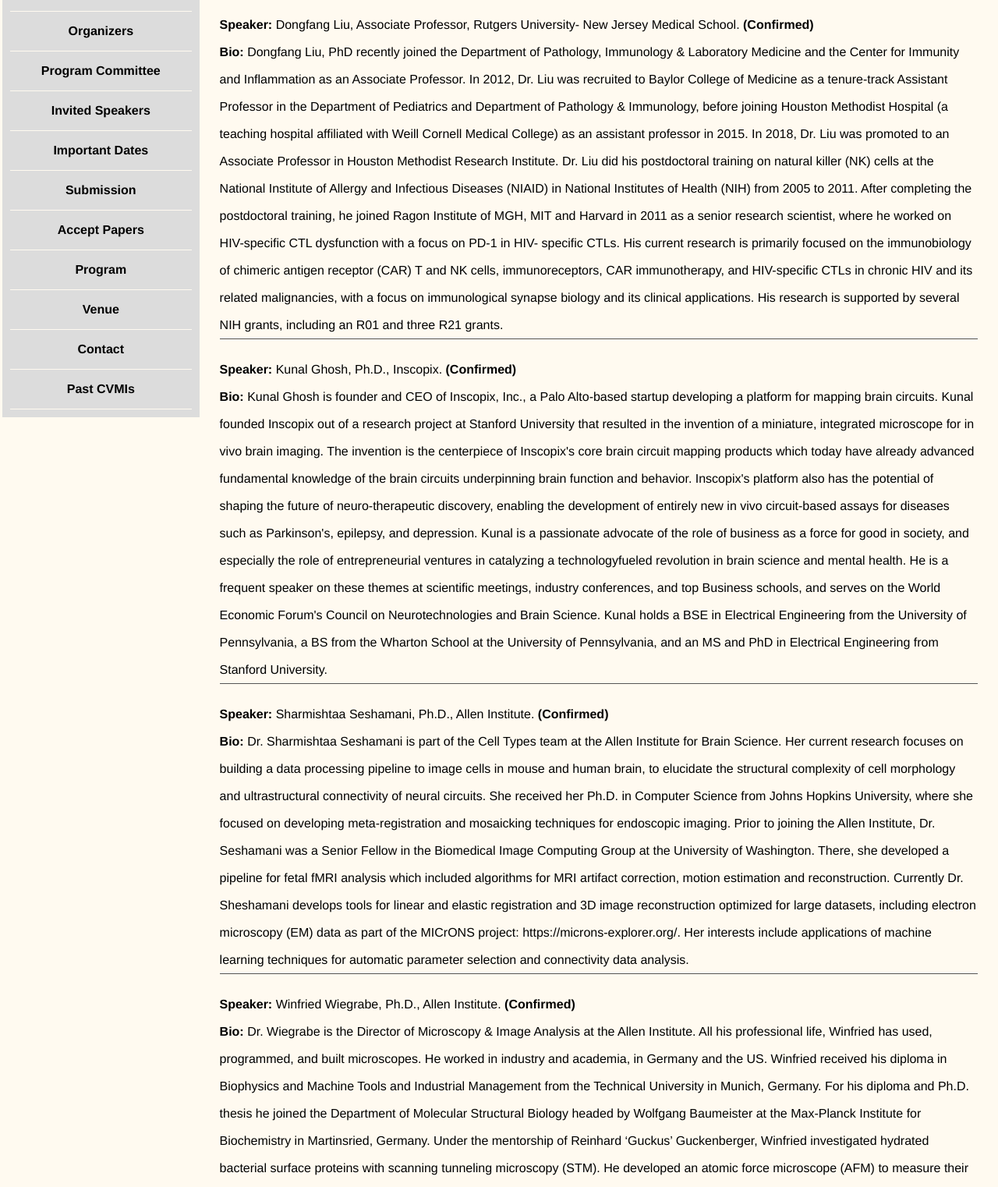
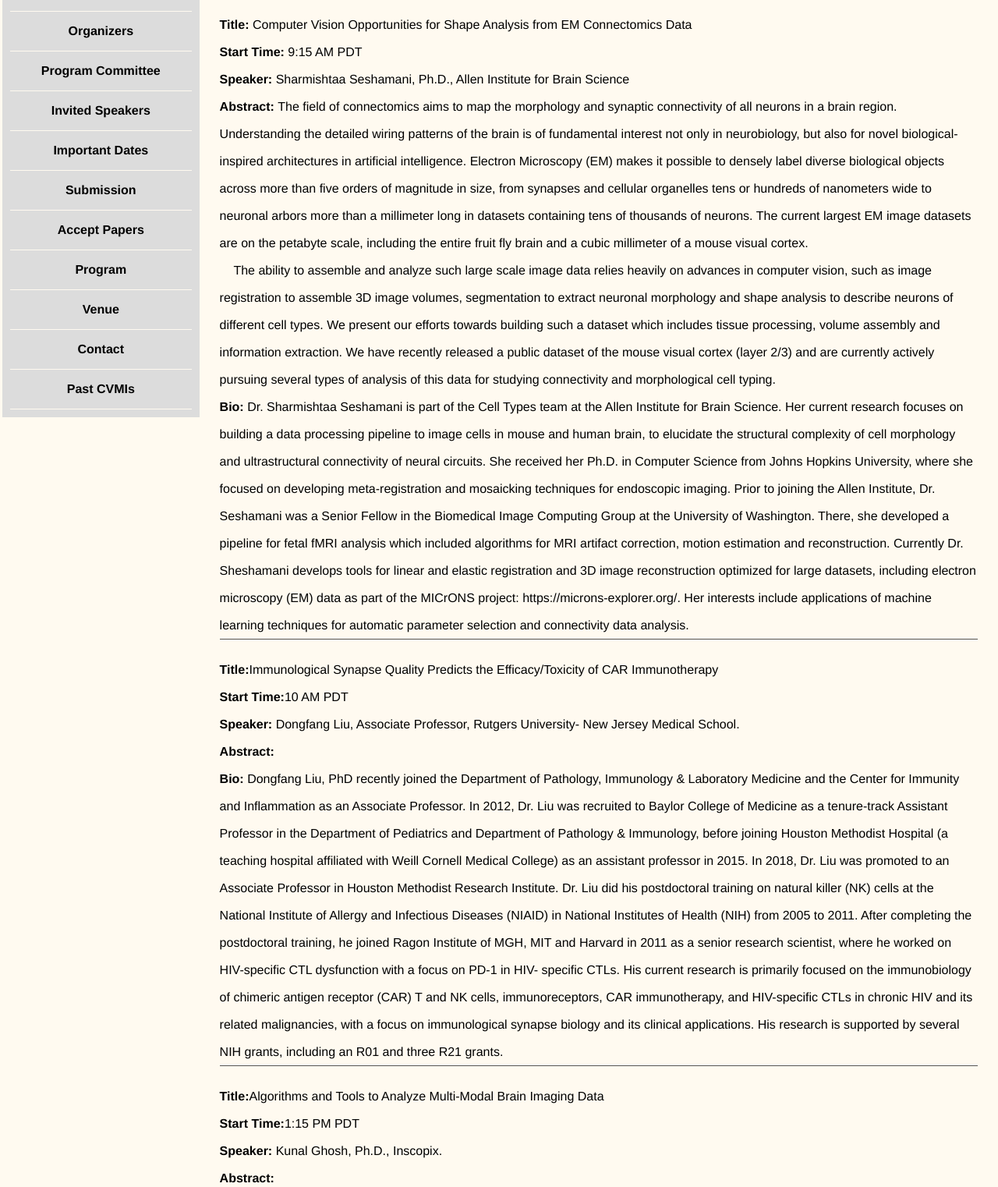
Before and after one commit to cvmi2020/cvmi2020, a plain HTML site: page speakers.html in a window 1280 px wide. Shown: the part 328-1850 px from the top of the page at 78% size. Drawn offline with Linux system fonts and the light colour scheme.

Commit message:
Add files via upload

```diff
--- a/speakers.html
+++ b/speakers.html
@@ -59,10 +59,57 @@
         </div>
         <hr style="height:1px;border:none;border-top:1px solid #555555;">
         <div class="detailBox detailBoxSpeakers">
+			<div>
+				<strong>Title:</strong>
+				<span> Computer Vision Opportunities for Shape Analysis from EM Connectomics Data</span>
+				<br/>
+				<strong>Start Time: </strong><span>9:15 AM PDT</span><br>
+			    <strong>Speaker: </strong>
+			    <span>Sharmishtaa Seshamani, Ph.D., Allen Institute for Brain Science</span><br>
+			    <strong>Abstract: </strong>
+				<span>The field of connectomics aims to map the morphology and synaptic connectivity
+				of all neurons in a brain region. Understanding the detailed wiring patterns of the
+				brain is of fundamental interest not only in neurobiology, but also for novel
+				biological-inspired architectures in artificial intelligence. Electron Microscopy
+				(EM) makes it possible to densely label diverse biological objects across more than
+				five orders of magnitude in size, from synapses and cellular organelles tens or
+				hundreds of nanometers wide to neuronal arbors more than a millimeter long in datasets
+				 containing tens of thousands of neurons. The current largest EM image datasets are
+				  on the petabyte scale, including the entire fruit fly brain and a cubic millimeter
+				   of a mouse visual cortex.<br>
+				&nbsp;&nbsp;&nbsp;&nbsp;The ability to assemble and analyze such large scale image data relies heavily
+				on advances in computer vision, such as image registration to assemble 3D image
+				volumes, segmentation to extract neuronal morphology and shape analysis to describe
+				neurons of different cell types. We present our efforts towards building such a
+				dataset which includes tissue processing, volume assembly and information extraction.
+				We have recently released a public dataset of the mouse visual cortex (layer 2/3) and
+				are currently actively pursuing several types of analysis of this data for studying
+				connectivity and morphological cell typing.</span>
+				</br>
+				<strong>Bio: </strong>
+			    <span> Dr. Sharmishtaa Seshamani is part of the Cell Types team at the Allen Institute
+				for Brain Science. Her current research focuses on building a data processing pipeline
+				to image cells in mouse and human brain, to elucidate the structural complexity of cell
+				morphology and ultrastructural connectivity of neural circuits. She received her Ph.D. in
+				Computer Science from Johns Hopkins University, where she focused on developing meta-registration
+				and mosaicking techniques for endoscopic imaging. Prior to joining the Allen Institute,
+				Dr. Seshamani was a Senior Fellow in the Biomedical Image Computing Group at the University
+				of Washington. There, she developed a pipeline for fetal fMRI analysis which included
+				algorithms for MRI artifact correction, motion estimation and reconstruction.  Currently
+				Dr. Sheshamani develops tools for linear and elastic registration and 3D image reconstruction
+				optimized for large datasets, including electron microscopy (EM) data as part of the MICrONS
+				project: https://microns-explorer.org/. Her interests include applications of machine learning
+				 techniques for automatic parameter selection and connectivity data analysis.
+			    </span>
+			</div>
+			<hr style="height:1px;border:none;border-top:1px solid #555555;" />
            	<div>
-			        <strong>Speaker:</strong>
-			        <span>Dongfang Liu, Associate Professor, Rutgers University- New Jersey Medical School. </span><strong>(Confirmed)</strong> <br>
-			        <strong>Bio:</strong>
+			        <strong>Title:</strong><span>Immunological Synapse Quality Predicts the Efficacy/Toxicity of CAR Immunotherapy</span></br>
+					<strong>Start Time:</strong><span>10 AM PDT</span></br>
+					<strong>Speaker:</strong>
+			        <span>Dongfang Liu, Associate Professor, Rutgers University- New Jersey Medical School.</span> <br>
+			        <strong>Abstract:</strong></br>
+					<strong>Bio:</strong>
 			        <span>
 						Dongfang Liu, PhD recently joined the Department of Pathology, Immunology & Laboratory Medicine
 
@@ -99,8 +146,11 @@
 
             <hr style="height:1px;border:none;border-top:1px solid #555555;" />
             <div>
+				<strong>Title:</strong><span>Algorithms and Tools to Analyze Multi-Modal Brain Imaging Data</span></br>
+				<strong>Start Time:</strong><span>1:15 PM PDT</span></br>
                 <strong>Speaker:</strong>
-                <span>Kunal Ghosh, Ph.D., Inscopix. </span><strong>(Confirmed)</strong> <br>
+                <span>Kunal Ghosh, Ph.D., Inscopix. </span><br>
+				<strong>Abstract:</strong></br>
                 <strong>Bio:</strong>
                 <span>Kunal Ghosh is founder and CEO of Inscopix, Inc., a Palo Alto-based startup developing a
                     platform for mapping brain circuits. Kunal founded Inscopix out of a research project at
@@ -122,21 +172,39 @@
                 </span>
             </div>
             <hr style="height:1px;border:none;border-top:1px solid #555555;" />
-
-
             <div>
+				<strong>Title:</strong><span>Creating a Landscape of Cellular Signatures through Quantitative Live Cell Imaging</span></br>
+				<strong>Start Time:</strong><span>3:15 PM PDT</span></br>
                 <strong>Speaker:</strong>
-                <span>Sharmishtaa Seshamani, Ph.D., Allen Institute. </span><strong>(Confirmed)</strong> <br>
-                <strong>Bio:</strong>
-                <span> Dr. Sharmishtaa Seshamani is part of the Cell Types team at the Allen Institute for Brain Science. Her current research focuses on building a data processing pipeline to image cells in mouse and human brain, to elucidate the structural complexity of cell morphology and ultrastructural connectivity of neural circuits. She received her Ph.D. in Computer Science from Johns Hopkins University, where she focused on developing meta-registration and mosaicking techniques for endoscopic imaging. Prior to joining the Allen Institute, Dr. Seshamani was a Senior Fellow in the Biomedical Image Computing Group at the University of Washington. There, she developed a pipeline for fetal fMRI analysis which included algorithms for MRI artifact correction, motion estimation and reconstruction.  Currently Dr. Sheshamani develops tools for linear and elastic registration and 3D image reconstruction optimized for large datasets, including electron microscopy (EM) data as part of the MICrONS project: https://microns-explorer.org/. Her interests include applications of machine learning techniques for automatic parameter selection and connectivity data analysis.
-                </span>
-            </div>
-            <hr style="height:1px;border:none;border-top:1px solid #555555;" />
-
-            <div>
-                <strong>Speaker:</strong>
-                <span>Winfried Wiegrabe, Ph.D., Allen Institute. </span><strong>(Confirmed)</strong> <br>
-                <strong>Bio:</strong>
+                <span>Winfried Wiegraebe, Ph.D., Director of Microscopy, Allen Institute for Cell Science. </span><br>
+                <strong>Abstract:</strong>
+				<span>To build predictive models of the human cell, we develop tools to create quantitative and
+				reproducible data sets. Human induced pluripotent stem cells (hiPSC) are healthy diploid cells
+				which can differentiate into almost any cell type of the human body. They have a normal karyotype
+				 unlike many currently used cell lines. We created stable cell lines that express green fluorescence
+				  protein (eGFP) fused to proteins at their endogenous locus. The fluorescence intensity of these
+				  fusion proteins is proportional to their abundance.<br>
+				&nbsp;&nbsp;&nbsp;&nbsp;We established specialized imaging pipelines based on spinning disk microscopes optimized for
+					throughput and point-scanning confocal microscopes with detectors that achieve an optical resolution
+					beyond the classical diffraction limit. We are adding lattice light sheet microscopy to our toolbox
+					for fast and long-term time lapse imaging. To ensure reproducibility, we developed software to automate
+					imaging pipelines.<br>
+				&nbsp;&nbsp;&nbsp;&nbsp;We will present a workflow to calibrate the intensity between different microscope modalities and to
+					 estimate the absolute concentration of a given protein. We created a dilution series of eGFP solutions
+					 in the physiological relevant range from nM to M. We measured the concentrations with fluorescence
+					  correlation spectroscopy (FCS). Then we imaged the eGFP solutions with the same microscopes under
+					  identical settings as used for cell imaging. We created a concentration/intensity calibration curve
+					  that we applied to microscope images of cells to obtain the concentration of eGFP labeled protein.
+					  For most cell lines we inserted eGFP only into one allele. Quantitative Western Blots allowed us
+					   to estimate the ratio between labeled and unlabeled proteins in the cells. Using this ratio, we
+					   could estimate the total concentration of a given protein within life cells (labeled and un-labeled
+					   protein).<br>
+				&nbsp;&nbsp;&nbsp;&nbsp;We developed a toolbox to segment cellular structures. The extracted features create a landscape of
+					cellular signatures that can be explored through our Cell Feature Explorer and are used as input for
+					 quantitative modelling. We believe in open science, and thus all of our cell lines, data sets, and
+					 tools are available at https://www.allencell.org.</span>
+				</br>
+				<strong>Bio:</strong>
                 <span>Dr. Wiegrabe is the Director of Microscopy & Image Analysis at the Allen Institute. All his
                     professional life, Winfried has used, programmed, and built microscopes. He worked in
                     industry and academia, in Germany and the US. Winfried received his diploma in
```
Also changed, not shown: program.html (+2 -2 lines), venue.html (+1 -2 lines).
